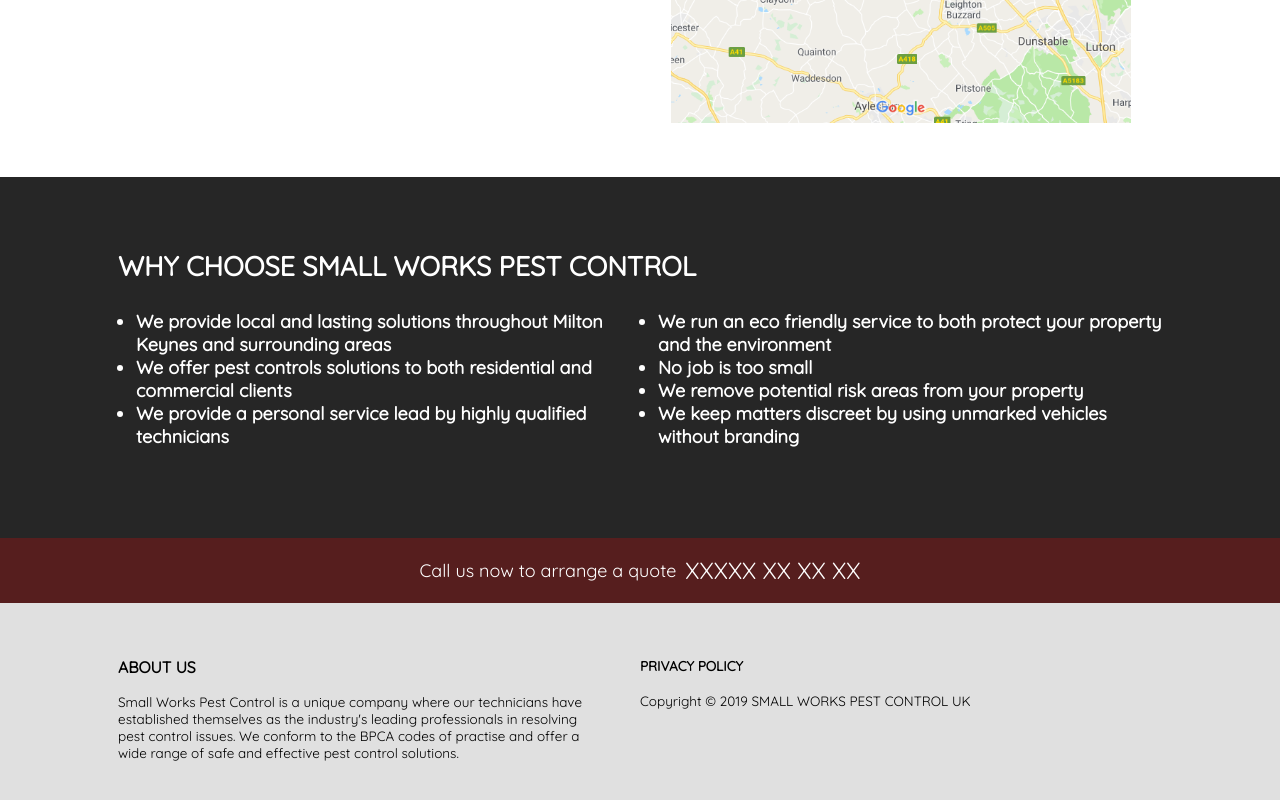
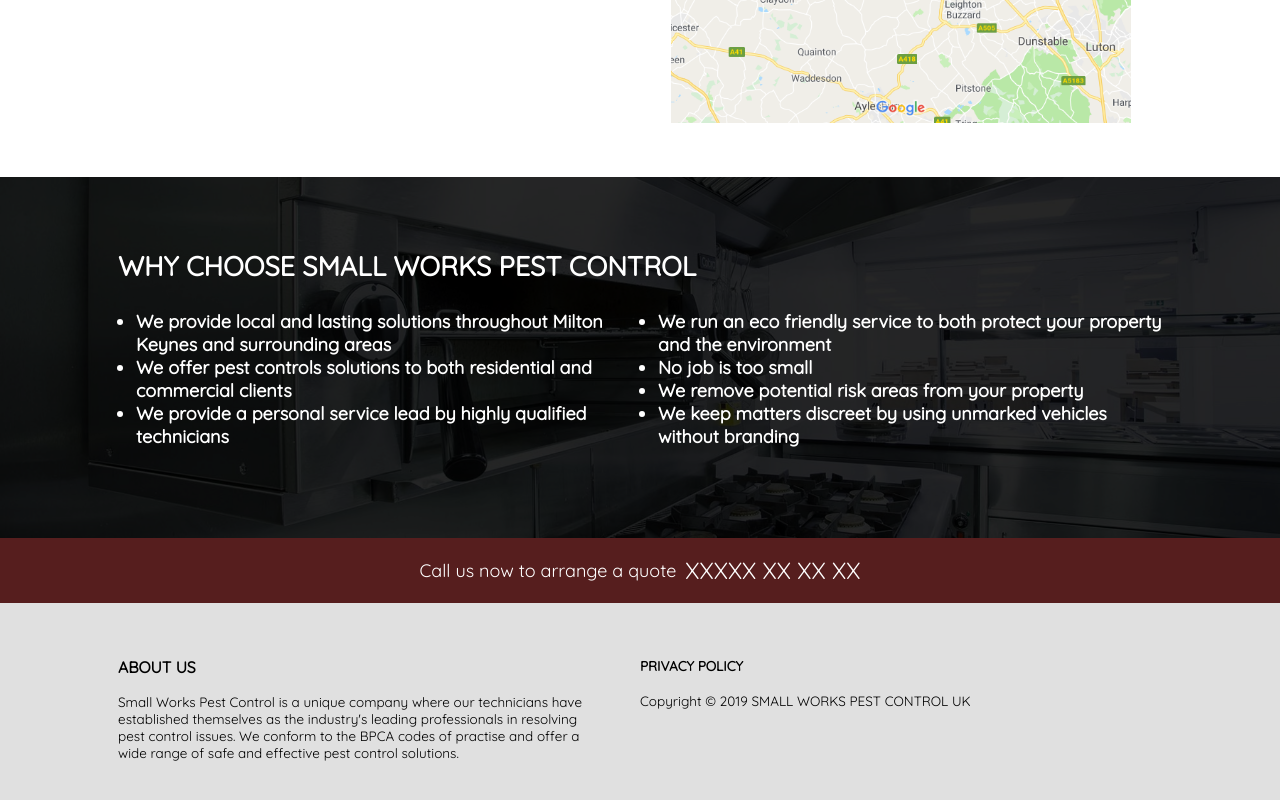
Before and after one commit to dev-swpc/dev-swpc.github.io, a website built with webpack: page index.html in a window 1280 px wide. Shown: the part 1449-2249 px from the top of the page. Built offline with nearby package versions, Linux system fonts and the light colour scheme.

Commit message:
updated kitchen image reference

```diff
--- a/src/styles/utilities/colors.scss
+++ b/src/styles/utilities/colors.scss
@@ -44,9 +44,8 @@
   background-color: $bg-color-dark-2
 }
 
-
 .u-bg-dark-3 {
-  // background-image: url($imagesPath + 'clean-kitchen.jpg');
+  background-image: url($imagesPath + 'clean-kitchen.jpg');
   object-fit: contain;
   background-size: cover;
   background-position: center;
```
Also changed, not shown: public/css/built/main.css.
